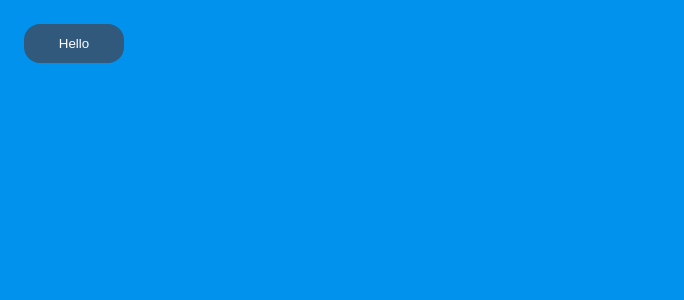
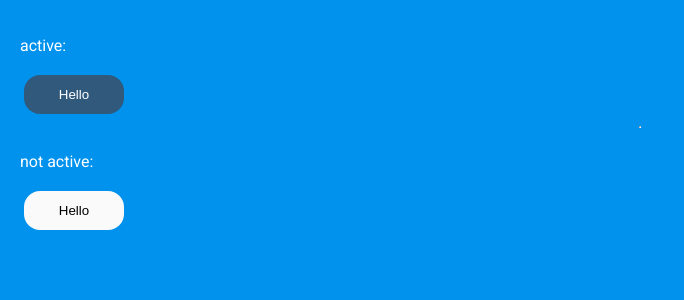
Before and after one commit to MaciejWWojcik/directives-and-pipes-course, an Angular app: page / in a window 1280 px wide. Shown: the top 300 px of the page, without its empty margins (0-684 px from the left). Built offline with nearby package versions, Linux system fonts and the light colour scheme.

Commit message:
directives-ng-class-live-3

```diff
--- a/src/app/app.component.html
+++ b/src/app/app.component.html
@@ -1 +1,5 @@
-<app-button></app-button>
+<p>active:</p>
+<app-button [isActive]="true"></app-button>
+<hr>
+<p>not active:</p>
+<app-button [isActive]="false"></app-button>
--- a/src/app/button/button.component.ts
+++ b/src/app/button/button.component.ts
@@ -1,12 +1,10 @@
-import { Component } from '@angular/core';
+import { Component, Input } from '@angular/core';
 
 @Component({
   selector: 'app-button',
-  template: `<button [ngClass]="buttonClass">Hello</button>`,
+  template: `
+    <button [ngClass]="{'app-button': true, 'button-active':isActive }">Hello</button>`,
 })
 export class ButtonComponent {
-  buttonClass = [
-    'app-button',
-    'button-active'
-  ];
+  @Input() isActive = false;
 }
```
